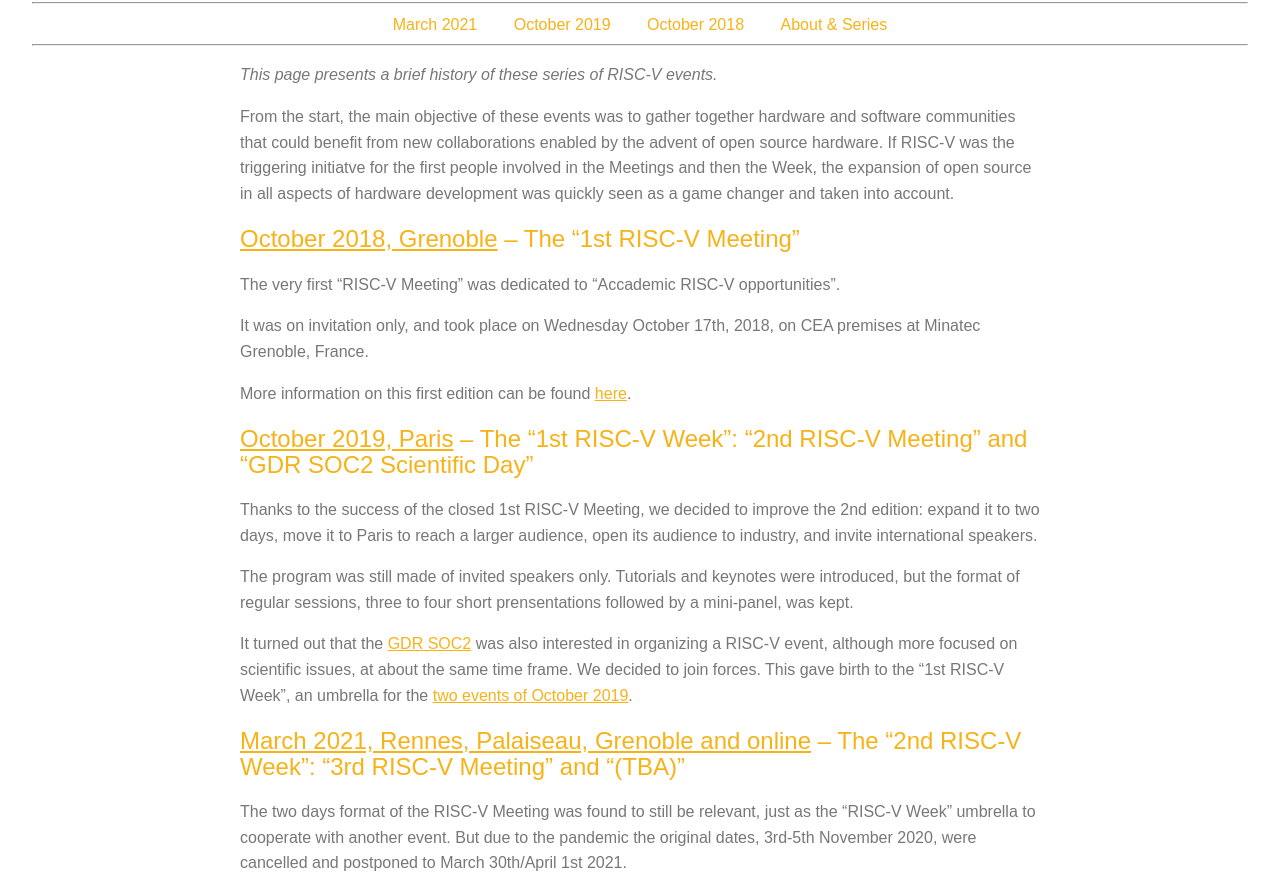
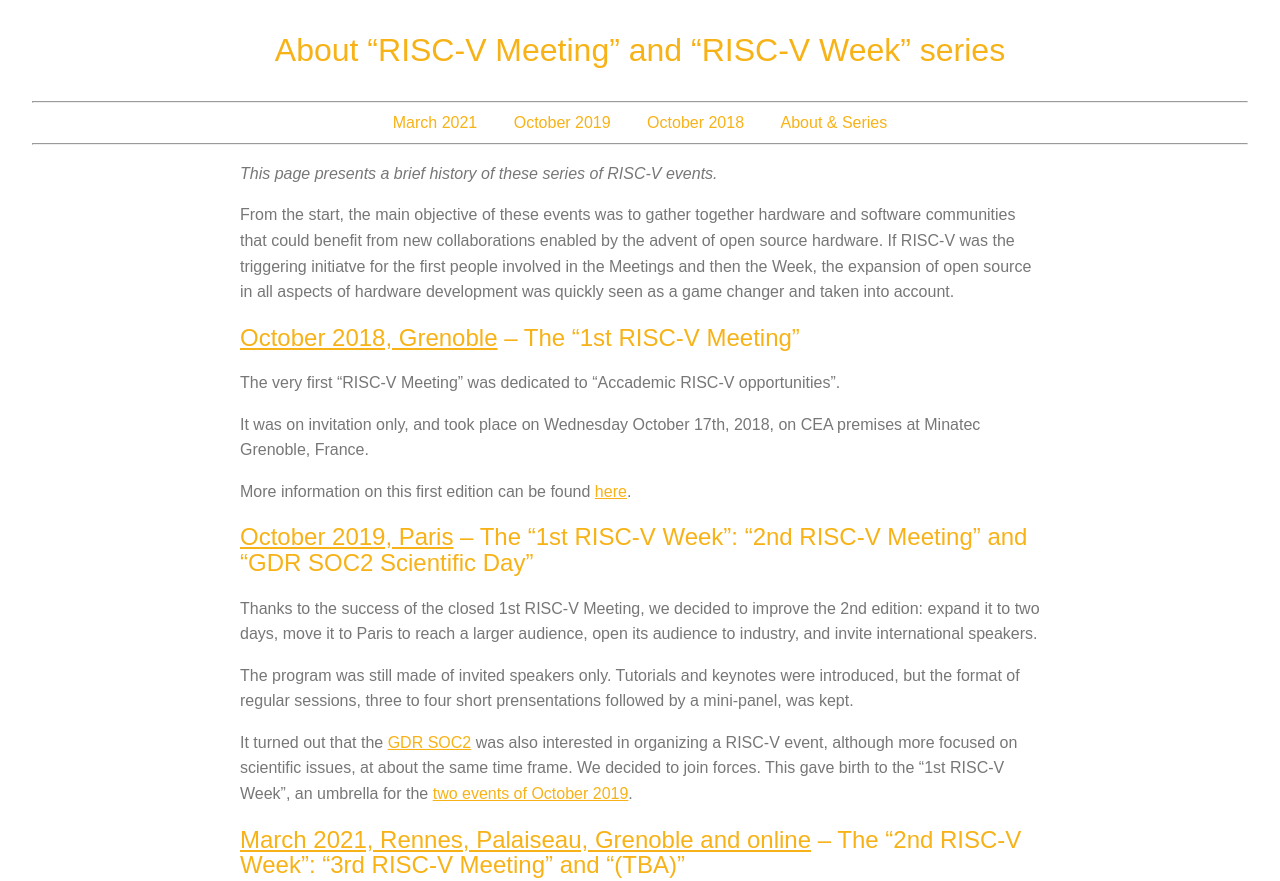
Before and after one commit to open-src-soc/open-src-soc.github.io, a plain HTML site: page about-series.html in a window 1280 px wide. Shown: the top 881 px of the page. Drawn offline with nearby package versions, Linux system fonts and the light colour scheme.

Commit message:
Auto-commit: updated from source repo at db0031b1.

```diff
--- a/about-series.html
+++ b/about-series.html
@@ -76,11 +76,21 @@
   H3 {
       color: #a5b8b6
   }
+
+  /* Top-level title. */
+  P.toptitle {
+      font-size: xx-large;
+      text-align: center;
+      color: #f7b217;
+  }
 </style>
 
 <!-- <p style="text-align: center"> -->
 <!--   <img src="media/RISC-V-2021-03-Week.png" alt="2nd RISC-V Week Banner" style="width: 90%;"/> -->
 <!-- </p> -->
+<div>
+  <p class="toptitle">About “RISC-V Meeting” and “RISC-V Week” series</p>
+</div>
 <div class="pure-menu pure-menu-horizontal">
   <hr>
     <ul class="pure-menu-list">
```
